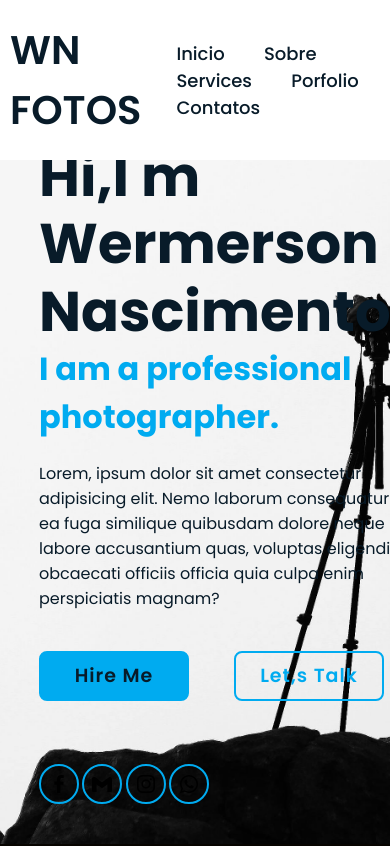
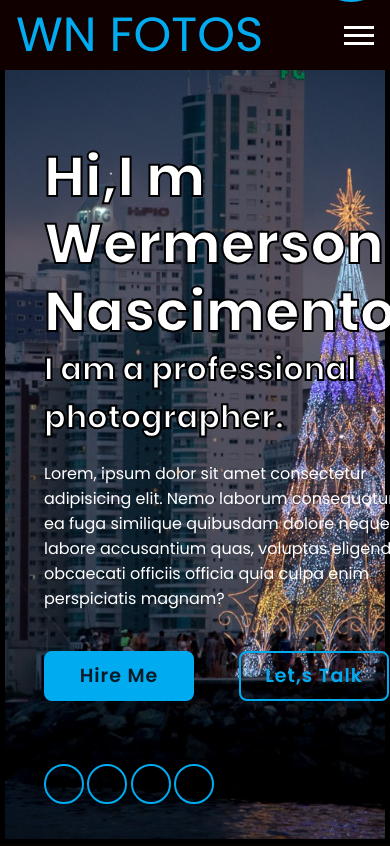
Before and after one commit to Lesitesdev/WN-PHOTOGRAPY, a plain HTML site: page index.html in a window 390 px wide. Shown: the top 846 px of the page. Drawn offline with nearby package versions, Linux system fonts and the light colour scheme.

Commit message:
Add files via upload

```diff
--- a/index.html
+++ b/index.html
@@ -9,20 +9,22 @@
 </head>
 <body>
 
+
     <header class="header">
-        <a href="./index.html" class="logo">WN FOTOS</a>
-
         <nav class="nav">
-            <a href="/index.html" >Inicio</a>
-            <a href="#sobre" >Sobre</a>
-            <a href="#services" >Services</a>
-            <a href="#Portifolio" >Porfolio</a>
-            <a href="#Contatos" >Contatos</a>
+            <a href="./index.html" class="logo">WN FOTOS</a>
+          <button class="hamburger"></button>
+          <ul class="nav-list">
+            <li><a href="/index.html">Inicio</a></li>
+            <li><a href="#sobre">Sobre</a></li>
+            <li><a href="#services">Serviços</a></li>
+            <li><a href="#Portifolio">portfólio</a></li>
+            <li><a href="#Contatos">Contatos</a></li>
+          </ul>
         </nav>
+      </header>
 
 
-
-    </header>
 
     <section class="home" id="home">
         <div class="home-content">
--- a/script.js
+++ b/script.js
@@ -1,31 +1,4 @@
-/* menu hamburguer */
+const hamburger = document.querySelector(".hamburger");
+const nav = document.querySelector(".nav");
 
-const menuHamburguer = document.querySelector('.menu-hamburguer');
-
-menuHamburguer.addEventListener('click', toggleMenu);
-
-function toggleMenu() {
-  const nav = document.querySelector('.nav-responsive');
-  menuHamburguer.classList.toggle('change');
-
-  if (menuHamburguer.classList.contains('change')) {
-    nav.style.display = 'block'; // Corrigido aqui
-  } else {
-    nav.style.display = 'none'; // Corrigido aqui
-  }
-}
-
-
-window.onload = function() {
-  const homeContent = document.querySelector('.home-conten');
-  homeContent.style.opacity = 1; // Torna o conteúdo visível após o carregamento
-};
-
-
-
-document.querySelectorAll('.faq-question').forEach(question => {
-  question.addEventListener('click', () => {
-      const answer = question.nextElementSibling; // Seleciona a resposta correspondente
-      answer.style.display = answer.style.display === 'block' ? 'none' : 'block'; // Alterna a visibilidade
-  });
-});
+hamburger.addEventListener("click", () => nav.classList.toggle("active"));
--- a/styles.css
+++ b/styles.css
@@ -34,58 +34,149 @@ body {
 
 }
 
+
 .header {
+    cursor: pointer;
+
+
+
+    width: 100%;
+
+    background:rgb(17, 0, 0) ;
+
+
+
+
     position: fixed;
-    top: 0;
-    left: 0;
-    width: 100%;
-    padding: 20px 10px;
-    background:white ;
+    z-index: 1000;
+
+    padding-inline: 16px;
+  }
+
+  .nav {
+    max-width: 1280px;
+    height: 70px;
+    margin-inline: auto;
+
     display: flex;
-    justify-content:space-around;
+    justify-content: space-between;
     align-items: center;
-    z-index: 100;
-}
+  }
 
-.logo   {
+  .nav a{
+    color: #00abf0;
+  }
+
+  .logo {
+    font-size: 48px;
+  }
+
+  .nav-list {
+    display: flex;
+    gap: 32px;
+    list-style: none;
+  }
+
+  .nav-list a {
+    font-size: 18px;
+    color: #fff;
+    padding-block: 16px;
+  }
+
+  .hero {
+    height: calc(100vh - 70px);
+
+  }
+
+  .hamburger {
+    display: none;
+    border: none;
+    background: none;
+    border-top: 3px solid #fff;
+    cursor: pointer;
+  }
+
+  .hamburger::after,
+  .hamburger::before {
+    content: " ";
+    display: block;
+    width: 30px;
+    height: 3px;
+    background: #fff;
+    margin-top: 5px;
     position: relative;
-    font-size: 40px;
-    color: #081b29;
-    text-decoration: none;
-    font-weight: 600;
-}
+    transition: 0.3s;
+  }
 
-.logo::before{
-    content: '' ;
-    position: absolute;
-    top: 0;
-    right: 0;
-    width: 100%;
-    height: 100%;
-    background: #f6f6f6;
-    animation: showRight 1s ease forwards;
-    animation-delay: .4s;
-}
+  @media (max-width: 750px) {
+    .hamburger {
+      display: block;
+      z-index: 1;
+      cursor: pointer;
+    }
 
-.header :hover{
-    color:#00abf0;
+    .nav-list {
+      position: fixed;
+      top: 0;
+      left: 0;
+      width: 100vw;
+      height: 30vh;
+      background: #00abf0;
+      clip-path: circle(40px at 90% -15%);
+      transition: 1s ease-out;
 
-}
+      flex-direction: column;
+      justify-content: space-around;
+      align-items: center;
+      gap: 0;
 
-.nav a {
-    font-size: 18px;
-    color:#081b29;
-    text-decoration: none;
-    font-weight: 500;
-    margin-left: 35px;
+      pointer-events: none;
+    }
 
-}
+    .nav-list a {
+      font-size: 24px;
+      opacity: 0;
+    }
 
-.nav a:hover,
-.nav a.active{
-    color:#00abf0;
-}
+    .nav-list li:nth-child(1) a {
+      transition: 0.5s 0.2s;
+    }
 
+    .nav-list li:nth-child(2) a {
+      transition: 0.5s 0.4s;
+    }
+
+    .nav-list li:nth-child(3) a {
+      transition: 0.5s 0.6s;
+    }
+
+    /* Estilos ativos */
+
+    .nav.active .nav-list {
+      clip-path: circle(1500px at 90% -15%);
+      pointer-events: all;
+    }
+
+    .nav.active .nav-list a {
+      opacity: 1;
+    }
+
+    .nav.active .hamburger {
+      position: fixed;
+      top: 26px;
+      right: 16px;
+      border-top-color: transparent;
+    }
+
+    .nav.active .hamburger::before {
+      transform: rotate(135deg);
+    }
+
+    .nav.active .hamburger::after {
+      transform: rotate(-135deg);
+      top: -7px;
+    }
+  }
 
 
 
@@ -94,12 +185,13 @@ body {
 
 .home {
     height: 100vh;
-    background: url('/img/pexels-pok-rie-33563-305086.jpg') no-repeat;
+    background: url('./img/Background\ \(2\).jpeg') no-repeat;
     background-size: cover;
     background-position: center;
     display: flex;
     align-items: center;
     padding: 0 10%;
+    border: 5px solid black;
 
 }
 
@@ -107,13 +199,24 @@ body {
 
     max-width: 600px;
 
+
 }
+
+
 
 .home-content h1{
     position: relative;
     font-size: 56px;
     font-weight: 700;
     line-height: 1.2 ;
+    color: white;
+    -webkit-text-stroke: 2px black;
+    text-stroke: 2px black;
+
+
+
+
+
 
 }
 
@@ -125,9 +228,11 @@ body {
     right: 0;
     width: 100%;
     height: 100%;
-    background:#f6f6f6;
+    background:transparent;
     animation: showRight 1s ease forwards;
-    animation-delay: 1s;
+    animation-delay: 0.1s;
+
+
 }
 
 .home-content h3{
@@ -135,6 +240,11 @@ body {
     font-size: 32px;
     font-weight: 700;
     color: #00abf0;
+    color: white;
+    -webkit-text-stroke: 2px black;
+    text-stroke: 2px black;
+
+
 }
 
 
@@ -148,6 +258,9 @@ body {
     background:#f6f6f6;
     animation: showRight 1s ease forwards;
     animation-delay: 1s;
+    color: white;
+    -webkit-text-stroke: 2px black;
+    text-stroke: 2px black;
 }
 
 .home-content p {
@@ -155,6 +268,9 @@ body {
 
     font-size: 16px;
     margin: 20px  0 40px;
+    color: white;
+
+
 
 }
 
```
Also changed, not shown: img/Background (1).jpeg (added), img/Background (2).jpeg (added), img/Background (3).jpeg (added).
